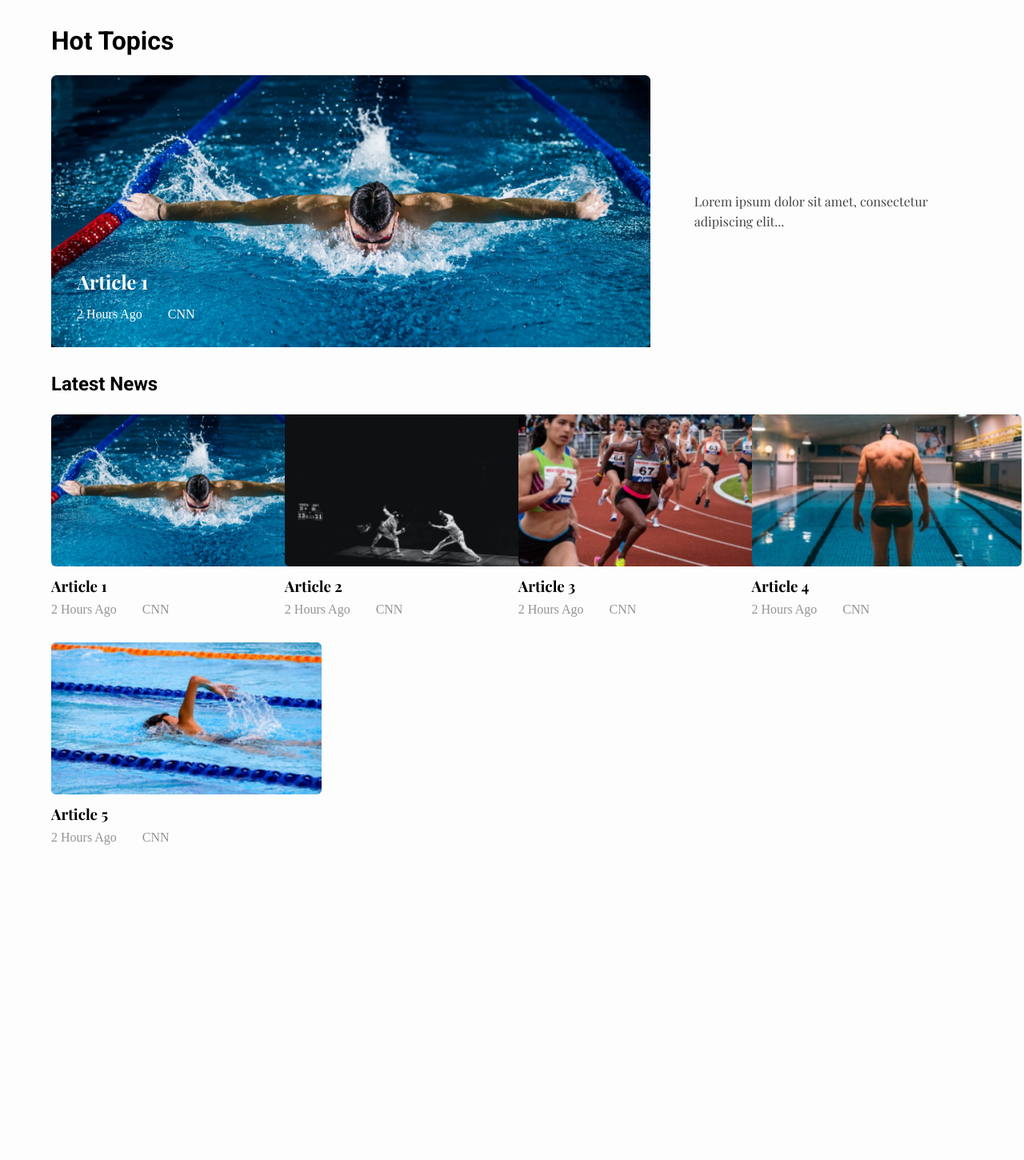
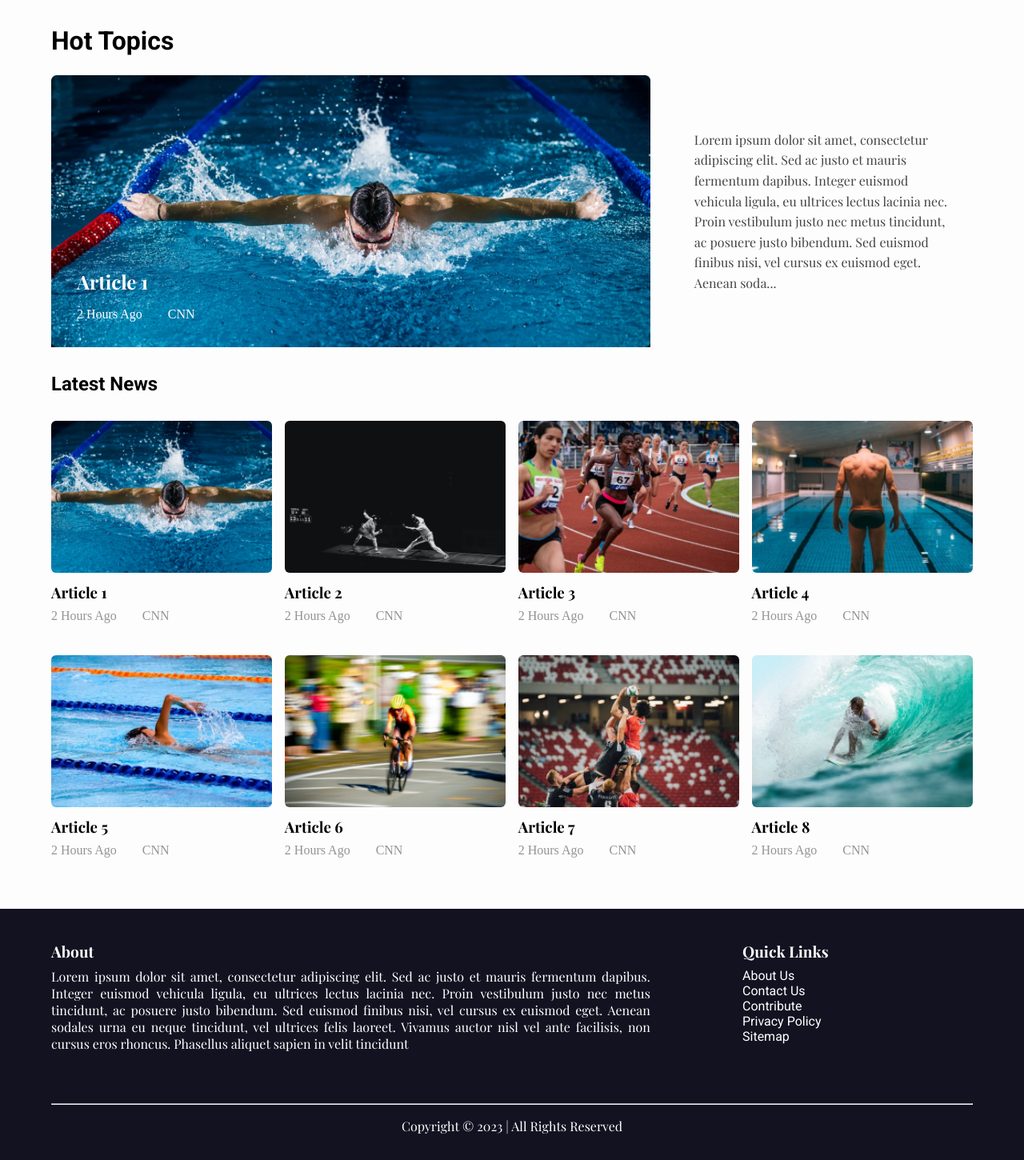
Before and after one commit to OltLatifi/design-web-portal, a PHP site: page / in a window 1280 px wide. Shown: the part 58-1508 px from the top of the page at 80% size. Before the commit the page ends 1114 px from the top, so only its background shows below. Run offline with PHP 8.4, Linux system fonts and the light colour scheme; some web fonts are replaced.

Commit message:
Footer project wide  and small improvement in articles.js

```diff
--- a/articles.json
+++ b/articles.json
@@ -3,7 +3,7 @@
         "id": 1,
         "title": "Article 1",
         "author": "John Doe",
-        "content": "Lorem ipsum dolor sit amet, consectetur adipiscing elit...",
+        "content": "Lorem ipsum dolor sit amet, consectetur adipiscing elit. Sed ac justo et mauris fermentum dapibus. Integer euismod vehicula ligula, eu ultrices lectus lacinia nec. Proin vestibulum justo nec metus tincidunt, ac posuere justo bibendum. Sed euismod finibus nisi, vel cursus ex euismod eget. Aenean sodales urna eu neque tincidunt, vel ultrices felis laoreet. Vivamus auctor nisl vel ante facilisis, non cursus eros rhoncus. Phasellus aliquet sapien in velit tincidunt, ",
         "date": "2023-11-19"
     },
     {
@@ -33,5 +33,40 @@
         "author": "John Doe",
         "content": "Lorem ipsum dolor sit amet, consectetur adipiscing elit...",
         "date": "2023-11-19"
+    },
+    {
+        "id": 6,
+        "title": "Article 6",
+        "author": "John Doe",
+        "content": "Lorem ipsum dolor sit amet, consectetur adipiscing elit...",
+        "date": "2023-11-19"
+    },
+    {
+        "id": 7,
+        "title": "Article 7",
+        "author": "John Doe",
+        "content": "Lorem ipsum dolor sit amet, consectetur adipiscing elit...",
+        "date": "2023-11-19"
+    },
+    {
+        "id": 8,
+        "title": "Article 8",
+        "author": "John Doe",
+        "content": "Lorem ipsum dolor sit amet, consectetur adipiscing elit...",
+        "date": "2023-11-19"
+    },
+    {
+        "id": 9,
+        "title": "Article 9",
+        "author": "John Doe",
+        "content": "Lorem ipsum dolor sit amet, consectetur adipiscing elit...",
+        "date": "2023-11-19"
+    },
+    {
+        "id": 10,
+        "title": "Article 10",
+        "author": "John Doe",
+        "content": "Lorem ipsum dolor sit amet, consectetur adipiscing elit...",
+        "date": "2023-11-19"
     }
 ]
--- a/index.html
+++ b/index.html
@@ -8,21 +8,20 @@
     <link rel="stylesheet" href="utils.css" />
     <link rel="stylesheet" href="specific.css" />
   </head>
-  <body class="container">
+  <body>
     <!-- navigation -->
+    <div class="container">
       <nav>
         <ul class="nav-list">
           <li class="active padding-s rounded-s"><a href="/">Home</a></li>
           <li><a href="/pages/main/listview.html">News</a></li>
           <li><a href="/pages/authentication/register.html">Register</a></li>
         </ul>
-
         <div class="nav-list">
           <img src="assets/svg/search.svg" alt="Search icon" />
           <img src="assets/svg/hamburger-menu.svg" alt="Hamburger menu icon" />
         </div>
       </nav>
-
       <!-- main content -->
       <main class="margin-ys">
         <h1>Hot Topics</h1>
@@ -39,14 +38,48 @@
           <p id="hot-article-content"></p>
         </div>
       </main>
-
       <!-- list section -->
       <section class="margin-ys">
         <h1>Latest News</h1>
         <div class="list-section" id="articles-list"></div>
       </section>
+    </div>
 
     <!-- footer -->
+    <footer>
+      <div class="container footer-content">
+        <div>
+          <h4>About</h4>
+          <p>Lorem ipsum dolor sit amet, consectetur adipiscing elit. Sed ac justo et mauris fermentum dapibus. Integer euismod vehicula ligula, eu ultrices lectus lacinia nec. Proin vestibulum justo nec metus tincidunt, ac posuere justo bibendum. Sed euismod finibus nisi, vel cursus ex euismod eget. Aenean sodales urna eu neque tincidunt, vel ultrices felis laoreet. Vivamus auctor nisl vel ante facilisis, non cursus eros rhoncus. Phasellus aliquet sapien in velit tincidunt</p>
+        </div>
+
+        <div>
+          <h4>Quick Links</h4>
+          <ul class="footer-links">
+            <li><a href="/pages/main/aboutus.html">About Us</a></li>
+            <li><a href="#">Contact Us</a></li>
+            <li><a href="#">Contribute</a></li>
+            <li><a href="#">Privacy Policy</a></li>
+            <li><a href="#">Sitemap</a></li>
+          </ul>
+        </div>
+      </div>
+      <div class="container">
+        <div>
+          <div>
+            <ul class="social-icons">
+              <li><a href="#"><i class="fa fa-facebook fa-lg"></i></a></li>
+              <li><a href="#"><i class="fa fa-twitter fa-lg"></i></a></li>
+              <li><a href="https://github.com/OltLatifi/design-web-portal"><i class="fa fa-github fa-lg"></i></a></li>
+              <li><a href="#"><i class="fa fa-linkedin fa-lg"></i></a></li>
+            </ul>
+          </div>
+          <hr class="divider">
+          <p class="copyright-text">Copyright &copy; 2023 | All Rights Reserved
+
+        </div>
+      </div>
+    </footer>
     <script src="index.js"></script>
   </body>
 </html>
--- a/index.js
+++ b/index.js
@@ -1,12 +1,11 @@
 document.addEventListener("DOMContentLoaded", function () {
   var articles;
-  console.log("fetching articles...");
   fetch("articles.json")
     .then((response) => {
       return response.json();
     })
     .then((data) => {
-      articles = data;
+      articles = data.slice(0,8);
       displayArticles(articles);
     })
     .catch((error) => {
@@ -34,17 +33,16 @@ function displayArticles(articles) {
 
   var articlesContainer = document.getElementById("articles-list");
   articles.forEach((element) => {
-    var article = document.createElement("div");
+    var article = document.createElement("a");
+    article.href = `pages/news/article.html?id=${element.id}`
     article.classList.add("single-article");
     article.innerHTML = `
-          <a href="pages/news/article.html?id=${article.id}">
-            <img class="article index-list-article" src="assets/articles/article${element.id}.png" alt="Article Image ${element.id}" />
-          </a>
-          <h3>${element.title}</h3>
-          <div class="metadata">
-            <span>2 Hours Ago</span>
-            <span>CNN</span>
-          </div>
+        <img class="index-list-article" src="assets/articles/article${element.id}.png" alt="Article Image ${element.id}">
+        <h3>${element.title}</h3>
+        <div class="metadata">
+        <span>2 Hours Ago</span>
+        <span>CNN</span>
+        </div>
         `;
     articlesContainer.appendChild(article);
   });
--- a/specific.css
+++ b/specific.css
@@ -179,3 +179,59 @@
   font-size: 21px;
   border-radius: 4px;
 }
+
+.footer-content {
+  display: flex;
+  justify-content: space-between;
+  flex-wrap: wrap;
+  font-family: var(--font-secondary);
+  padding: 0 3rem;
+  row-gap: 2rem;
+}
+
+.footer-content > * {
+  text-align: center;
+}
+
+.footer-content > *:nth-child(1) {
+  width: 100%;
+}
+
+.footer-content > *:nth-child(2) {
+  width: 100%;
+}
+
+@media (min-width: 768px) {
+  .footer-content {
+    padding: unset;
+  }
+
+  .footer-content > * {
+    text-align: justify;
+  }
+
+  .footer-content > *:nth-child(1) {
+    width: 65%;
+  }
+
+  .footer-content > *:nth-child(2) {
+    width: 25%;
+  }
+}
+
+.footer-content h4 {
+  font-size: 1.2rem;
+  margin: 0.5rem 0;
+}
+
+.copyright-text {
+  text-align: center;
+  padding-top: 1rem;
+}
+
+.social-icons {
+  display: flex;
+  justify-content: center;
+  gap: 1rem;
+  margin-top: 2rem;
+}
--- a/style.css
+++ b/style.css
@@ -49,3 +49,10 @@ nav {
 li {
   list-style-type: none;
 }
+
+footer {
+  margin-top: 4rem;
+  background: var(--color-primary);
+  color: white;
+  padding: 2rem 0;
+}
--- a/utils.css
+++ b/utils.css
@@ -54,3 +54,7 @@
 .show {
   display: block !important;
 }
+
+.divider {
+  margin-top: 2rem;
+}
```
Also changed, not shown: pages/authentication/login.html (+38 -3 lines), pages/authentication/register.html (+39 -3 lines), pages/main/aboutus.html (+38 -1 lines), pages/main/listview.html (+39 -3 lines), pages/news/article.html (+39 -3 lines). Lines whose indentation alone changed are shown as unchanged.
